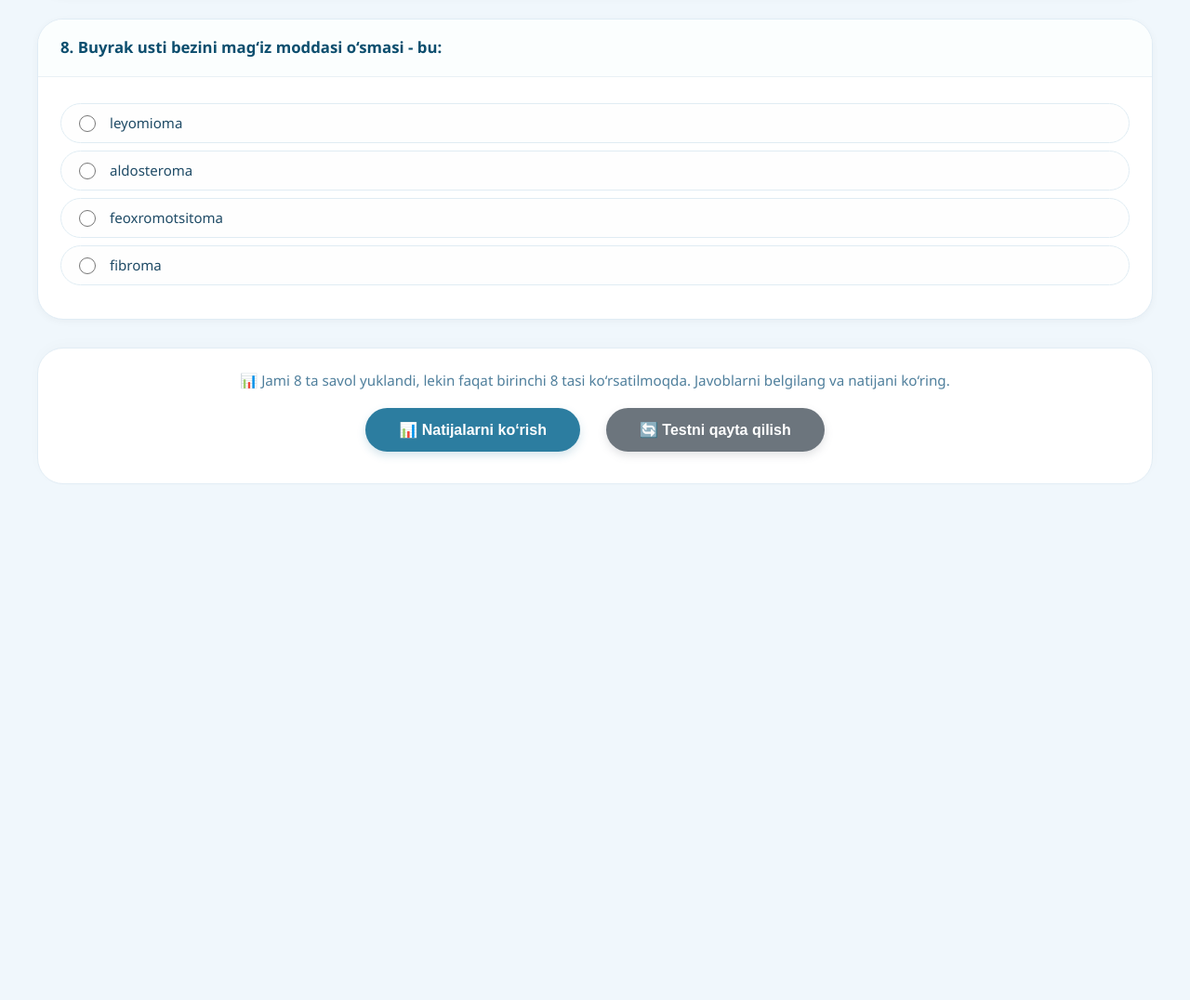
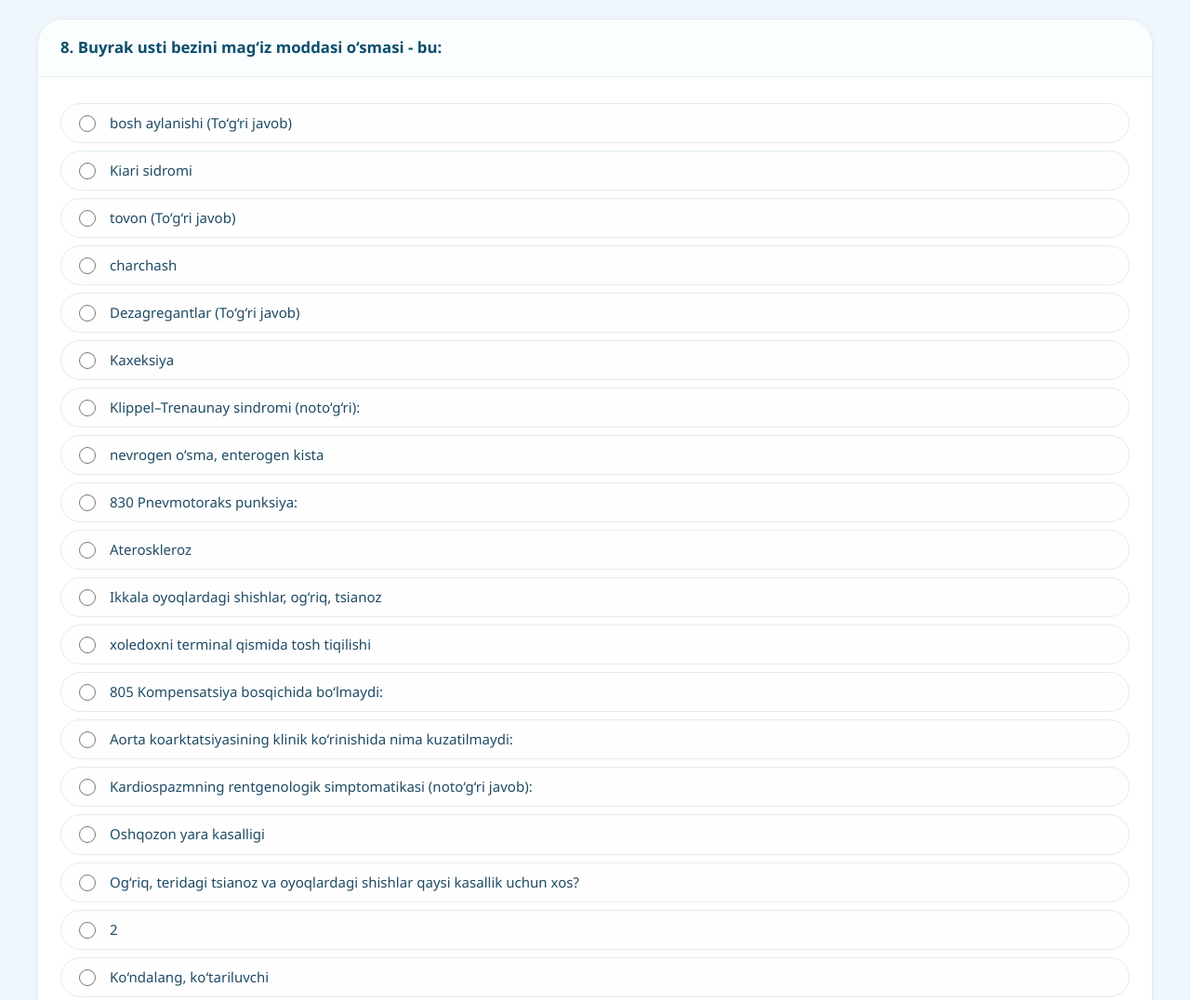
Before and after one commit to asadbekabdurahmonov57-coder/Savollar2, a plain HTML site: page index.html in a window 1280 px wide. Shown: the part 2640-3716 px from the top of the page at 93% size. Before the commit the page ends 3181 px from the top, so only its background shows below. Drawn offline with Linux system fonts and the light colour scheme.

Commit message:
Update index.html

```diff
--- a/index.html
+++ b/index.html
@@ -252,11 +252,13 @@
                     if (optLine.match(/^\d+\.\s+/)) {
                         break;
                     }
-                    if (optLine.startsWith('*') || optLine.startsWith('[*') || optLine.startsWith('•')) {
+
+                    // Quyidagi shart * belgisi bo'lsa ham, bo'lmasa ham qatorni variant sifatida o'qiydi
                     let isCorrect = optLine.includes("To'g'ri javob");
                     let cleanOpt = optLine.replace(/^\[\*/, '').replace(/^\*/, '').replace(/^•/, '').trim();
                     cleanOpt = cleanOpt.replace(/\(To'g'ri javob\)/g, '').replace(/To'g'ri javob/g, '');
                     cleanOpt = cleanOpt.replace(/\{\.mark\}/g, '').replace(/\]/g, '').trim();
+
                     if (cleanOpt === "") cleanOpt = optLine.replace(/^\*/, '').trim();
                     if (cleanOpt !== "") {
                         options.push(cleanOpt);
@@ -265,10 +267,6 @@
                         }
                     }
                     i++;
-                    }
-                    else {
-                        i++;
-                    }
                 }
                 if (correctAnswer === null && options.length > 0) {
                     console.warn(`Savol ${questionNumber} uchun "To'g'ri javob" belgisi topilmadi, birinchi variant belgilandi.`);
@@ -288,7 +286,6 @@
                 i++;
             }
         }
-        // TARTIBLANMAYDI – faylda qanday ketma-ketlikda uchrasa, shu holatda saqlanadi
         return questions;
     }
 
@@ -318,7 +315,6 @@
     let renderedCount = 100;        // faqat 100 ta savol ko‘rsatiladi
 
     function renderQuiz(questionsData) {
-        // faqat birinchi 100 tasini olish (tartib saqlanadi)
         const limited = questionsData.slice(0, renderedCount);
         const container = document.getElementById('quizRoot');
         if (!limited.length) {
@@ -352,7 +348,6 @@
         }
         container.innerHTML = html;
 
-        // Event listenerlar va javoblarni saqlash
         for (let idx = 0; idx < limited.length; idx++) {
             const q = limited[idx];
             const correctAns = q.correctAnswerText;
@@ -364,27 +359,22 @@
 
             radioInputs.forEach((radio) => {
                 radio.addEventListener('change', function(e) {
-                    // Agar bu savolga allaqachon javob berilgan bo'lsa, hech narsa qilma
                     if (selectedAnswers[idx] !== null) return;
 
-                    // Tozalash
                     optionDivs.forEach(div => {
                         div.classList.remove('correct-highlight', 'wrong-highlight');
                     });
                     const selectedVal = radio.value;
                     const isCorrect = (selectedVal === correctAns);
 
-                    // Saqlash
                     selectedAnswers[idx] = selectedVal;
 
-                    // To‘g‘ri javobni yashil qilish
                     optionDivs.forEach(div => {
                         const optVal = div.getAttribute('data-opt-val');
                         if (optVal === correctAns) {
                             div.classList.add('correct-highlight');
                         }
                     });
-                    // Tanlangan xato bo‘lsa, qizil
                     if (!isCorrect) {
                         const parentDiv = radio.closest('.option');
                         if (parentDiv) parentDiv.classList.add('wrong-highlight');
@@ -399,13 +389,11 @@
                         }
                     }
 
-                    // Javob tanlangandan so‘ng, barcha radio tugmalarni o‘chirish (boshqa tanlash imkoni yo‘q)
                     radioInputs.forEach(r => { r.disabled = true; });
                 });
             });
         }
         document.getElementById('footerStats').childNodes[0].nodeValue = `📊 Jami ${questionsData.length} ta savol yuklandi, lekin faqat birinchi ${limited.length} tasi ko‘rsatilmoqda. Javoblarni belgilang va natijani ko‘ring.`;
-        // Natija va reset tugmalarini ko‘rsatish
         const resultBtn = document.getElementById('resultBtn');
         const resetBtn = document.getElementById('resetBtn');
         if (resultBtn) resultBtn.style.display = 'inline-block';
@@ -434,20 +422,16 @@
         resultDisplay.scrollIntoView({ behavior: 'smooth' });
     }
 
-    // Testni qayta boshlash (qayta yuklash)
     async function resetQuiz() {
-        // Tozalash
         document.getElementById('quizRoot').innerHTML = `<div class="loader">📂 Test qayta boshlanmoqda...</div>`;
         const resultDisplay = document.getElementById('resultDisplay');
         resultDisplay.innerHTML = '';
         resultDisplay.style.display = 'none';
         document.getElementById('statusMessage').innerHTML = '⏳ testlar.txt fayli qayta yuklanmoqda...';
-        // Tugmalarni vaqtincha yashirish
         const resultBtn = document.getElementById('resultBtn');
         const resetBtn = document.getElementById('resetBtn');
         if (resultBtn) resultBtn.style.display = 'none';
         if (resetBtn) resetBtn.style.display = 'none';
-        // Qayta yuklash
         await loadAndStart();
     }
 
@@ -461,7 +445,6 @@
         }).replace(/[\uD800-\uDBFF][\uDC00-\uDFFF]/g, c => c);
     }
 
-    // ------------------------- YUKLASH -------------------------
     async function loadAndStart() {
         const statusDiv = document.getElementById('statusMessage');
         const quizRoot = document.getElementById('quizRoot');
@@ -480,14 +463,13 @@
                 throw new Error('Hech qanday savol topilmadi.');
             }
             const shuffledFull = prepareQuestions(parsed);
-            activeQuestions = shuffledFull;   // to‘liq massiv (tartib saqlangan)
-            renderQuiz(activeQuestions);      // render faqat 100 tasini oladi
+            activeQuestions = shuffledFull;
+            renderQuiz(activeQuestions);
             statusDiv.innerHTML = `✅ ${parsed.length} ta savol yuklandi (faqat birinchi 100 tasi ko‘rsatilmoqda). Variantlar aralashtirildi.`;
         } catch (err) {
             console.error(err);
             statusDiv.innerHTML = `❌ Xatolik: ${err.message}`;
             quizRoot.innerHTML = `<div class="error-box">⚠️ testlar.txt faylini yuklab bo‘lmadi.<br>Sababi: ${err.message}<br><br>📌 Fayl nomi <strong>testlar.txt</strong> va u index.html bilan bir papkada ekanligini tekshiring.</div>`;
-            // tugmalarni yashirish
             const resultBtn = document.getElementById('resultBtn');
             const resetBtn = document.getElementById('resetBtn');
             if (resultBtn) resultBtn.style.display = 'none';
```
Lines whose indentation alone changed are shown as unchanged.
